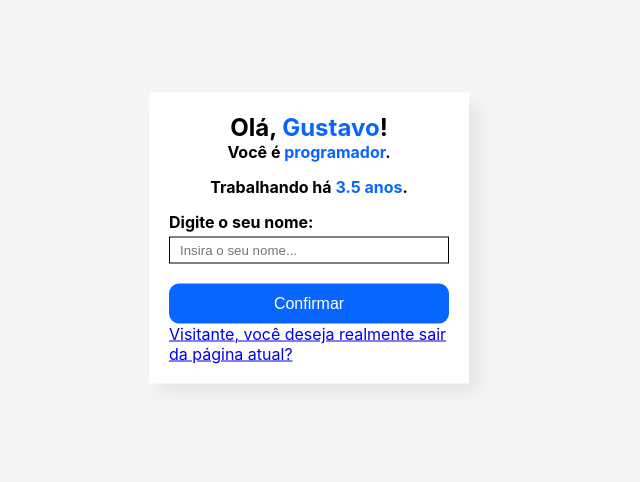
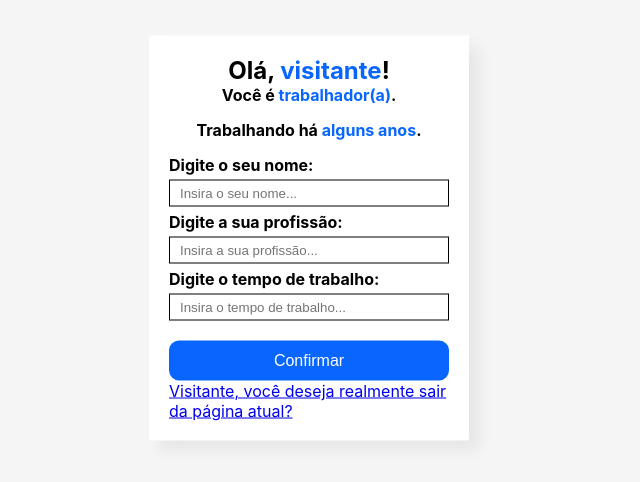
Before and after one commit to Joa0Gustav0/ReactJS, a React (Create React App) app in the folder ex002/: page / in a window 1280 px wide. Shown: the part 162-644 px from the top of the page, without its empty margins (331-971 px from the left). Built offline with nearby package versions, Linux system fonts and the light colour scheme.

Commit message:
📚 Studying React | Creating Formulary

```diff
--- a/ex002/public/index.html
+++ b/ex002/public/index.html
@@ -24,7 +24,7 @@
       work correctly both with client-side routing and a non-root public URL.
       Learn how to configure a non-root public URL by running `npm run build`.
     -->
-    <title>React App</title>
+    <title>Formulary | Jobs</title>
   </head>
   <body>
     <noscript>You need to enable JavaScript to run this app.</noscript>
--- a/ex002/src/App.js
+++ b/ex002/src/App.js
@@ -1,7 +1,5 @@
 import './App.css';
-import DefaultInput from './components/DefaultInput';
 import SubmitButton from './components/SubmitButton';
-import DisplayName from './components/DisplayName';
 import AlternativeAncor from './components/AlternativeAncor';
 
 function App() {
@@ -11,8 +9,6 @@ function App() {
 
   return (
     <div className = "container">
-      <DisplayName name="Gustavo" currentJob="programador" workingTime={3.5}/>
-      <DefaultInput />
       <SubmitButton />
       <AlternativeAncor event={logAncorMessage} />
     </div>
--- a/ex002/src/components/DefaultInput.js
+++ b/ex002/src/components/DefaultInput.js
@@ -1,11 +1,20 @@
 import styles from './styles/DefaultInput.module.css'
 
-function DefaultInput(){
+function DefaultInput({nameValue, jobValue, workingTimeValue, myEvent}){
     return (
-        <label htmlFor="name-input" className={styles.inputLabel}>
+        <div className={styles.inputLabel}>
             <h1 className={styles.requireText}>Digite o seu nome:</h1>
-            <input type="text" className={styles.textInput} id="name-input" placeholder="Insira o seu nome..." autoComplete="off" maxLength="20"></input>
-        </label>
+            <input type="text" className={styles.textInput} id="name" placeholder="Insira o seu nome..." autoComplete="off" maxLength="20" onChange={myEvent} value={nameValue}></input>
+            <h1 className={styles.requireText}>Digite a sua profissão:</h1>
+            <input type="text" className={styles.textInput} id="job" placeholder="Insira a sua profissão..." autoComplete="off" maxLength="20" onChange={myEvent} value={jobValue}></input>
+            <h1 className={styles.requireText}>Digite o tempo de trabalho:</h1>
+            <input type="number" className={styles.textInput} id="working-time" placeholder="Insira o tempo de trabalho..." max={10} value={workingTimeValue} onChange={myEvent} onInput={(e) => {
+                if (Number(e.target.value) > 10 ||
+                Number(e.target.value) < 0){
+                    e.target.value = ""
+                }
+            }}></input>
+        </div>
     )
 }
 export default DefaultInput
--- a/ex002/src/components/DisplayName.jsx
+++ b/ex002/src/components/DisplayName.jsx
@@ -7,16 +7,11 @@ export default function DisplayName({name ,currentJob, workingTime}){
         currentJob: propTypes.string,
         workingTime: propTypes.number
     }
-    DisplayName.defaultProps = {
-        name: "visitante",
-        currentJob: "trabalhador",
-        workingTime: "alguns"
-    }
     return(
         <div>
-            <h1 className={styles.welcomeTitle}>Olá, <span>{name}</span>!</h1>
-            <h2 className={styles.jobText}>Você é <span>{currentJob}</span>.</h2>
-            <h2 className={styles.jobText}>Trabalhando há <span>{workingTime.toFixed(1)}  anos</span>.</h2>
+            <h1 className={styles.welcomeTitle}>Olá, <span>{name ?? "visitante"}</span>!</h1>
+            <h2 className={styles.jobText}>Você é <span>{currentJob ?? "trabalhador(a)"}</span>.</h2>
+            <h2 className={styles.jobText}>Trabalhando há <span>{workingTime ?? "alguns"}  anos</span>.</h2>
         </div>
     )
 }
--- a/ex002/src/components/SubmitButton.jsx
+++ b/ex002/src/components/SubmitButton.jsx
@@ -1,20 +1,50 @@
 import styles from './styles/SubmitButton.module.css'
+import DefaultInput from './DefaultInput';
+import DisplayName from './DisplayName';
 import { useState } from 'react'
 
+var informations = {name:null, job:null, workingTime:null}
 
 function SubmitButton(){
     const [initialValue, setInitialValue] = useState("Confirmar")
 
+    //results values
+    const [name, setName] = useState(null)
+    const [job, setJob] = useState(null)
+    const [workingTime, setWorkingTime] = useState(null)
+
     const confirm = () => {
+        setName(informations.name)
+        setJob(informations.job)
+        setWorkingTime(informations.workingTime)
         setInitialValue("Confirmado!")
     }
     const resetState = () => {
         setInitialValue("Confirmar")
     }
+    const getData = (e) => {
+        //console.log(e.target.id)
+        if (e.target.id == "name"){
+            informations.name = e.target.value
+        }else if (e.target.id == "job"){
+            informations.job = e.target.value
+        }else if (e.target.id == "working-time"){
+            informations.workingTime = e.target.value
+        }
+    }
+
     return (
-        <input type="button" className={styles.confirmButton} id="confirm-button" value={initialValue}
-        onClick={confirm}
-        onMouseLeave={resetState}/>
+        <>
+            <DisplayName
+                name={name || "visitante"}
+                currentJob={job || "trabalhador(a)"}
+                workingTime={workingTime || "alguns"}
+                />
+            <DefaultInput myEvent={getData}/>
+            <input type="button" className={styles.confirmButton} id="confirm-button" value={initialValue}
+            onClick={confirm}
+            onMouseLeave={resetState}/>
+        </>
     )
 }
 
```
